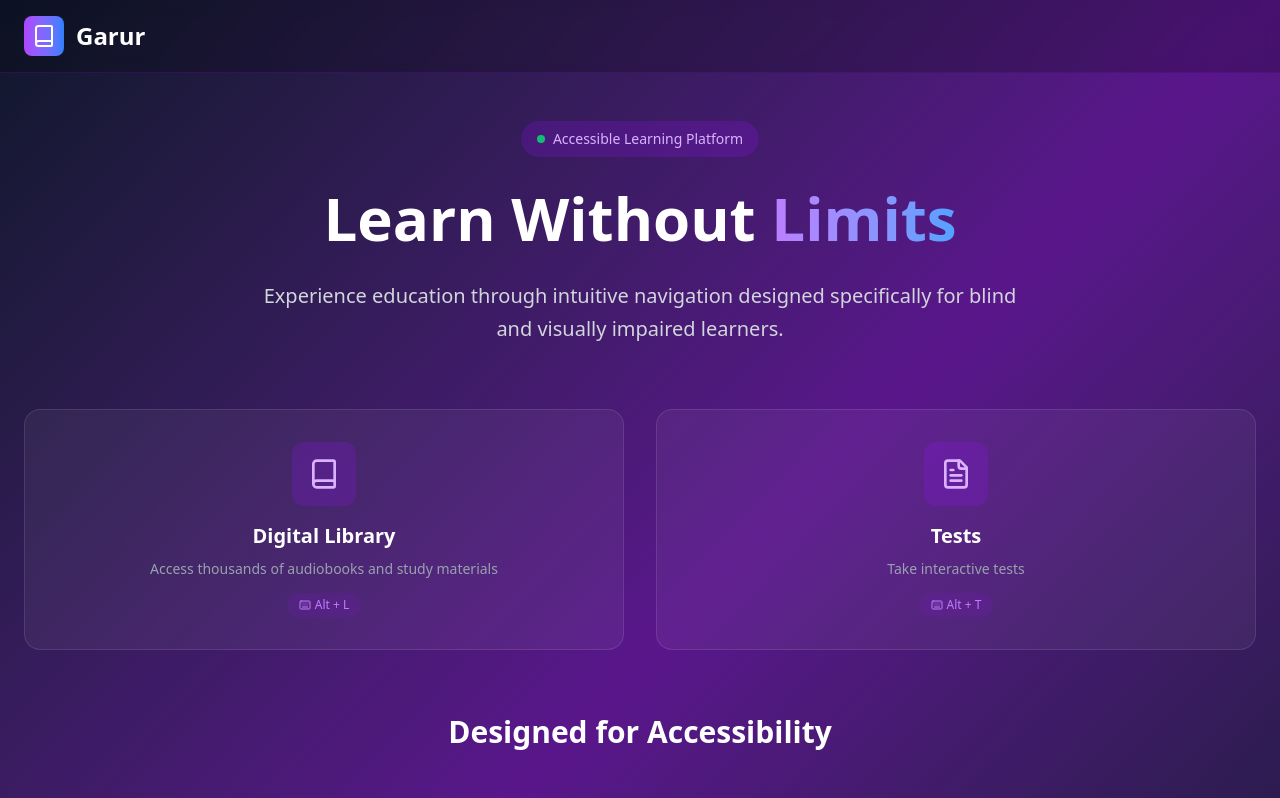
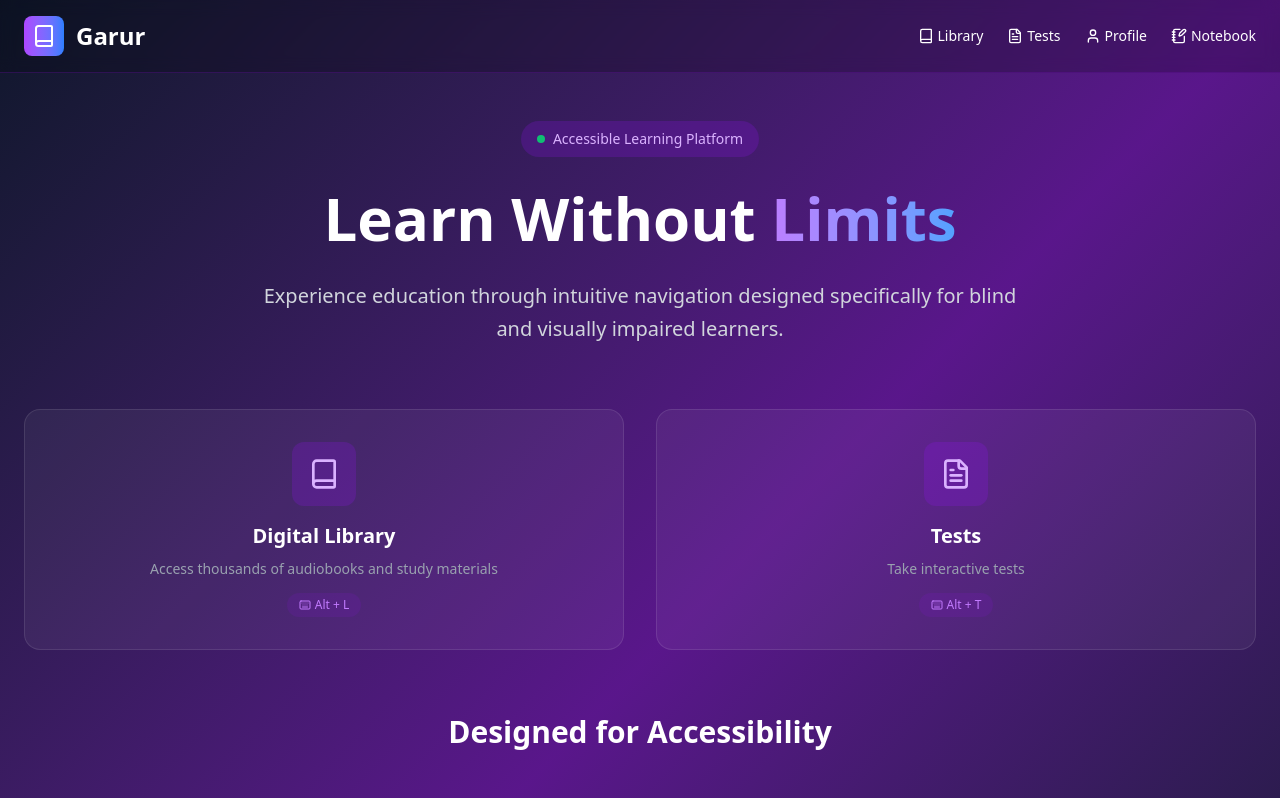
Before and after one commit to t-suraj21/Garur2, a React (Vite) app: page /home in a window 1280 px wide. Shown: the top 798 px of the page. Built offline with nearby package versions, Linux system fonts and the light colour scheme; sample sign-in values are in the browser's storage.

Commit message:
add test,profile and note book

```diff
--- a/src/pages/Home.jsx
+++ b/src/pages/Home.jsx
@@ -4,20 +4,19 @@ import {
   FileText,
   Headphones,
   Keyboard,
-  ArrowRight
+  ArrowRight,
+  User,
+  NotebookPen
 } from 'lucide-react';
 import { useNavigate } from 'react-router-dom';
 
 const Home = () => {
   const navigate = useNavigate();
 
-  const navigateToLibrary = () => {
-    navigate('/library');
-  };
-
-  const navigateToTests = () => {
-    navigate('/tests');
-  };
+  const navigateToLibrary = () => navigate('/library');
+  const navigateToTests = () => navigate('/tests');
+  const navigateToProfile = () => navigate('/profile');
+  const navigateToNotebook = () => navigate('/notebook');
 
   const quickActions = [
     {
@@ -65,12 +64,29 @@ const Home = () => {
       <header className="border-b border-purple-800/30 bg-black/20 backdrop-blur-sm">
         <div className="container mx-auto px-6 py-4">
           <div className="flex items-center justify-between">
+            {/* Branding */}
             <div className="flex items-center space-x-3">
               <div className="w-10 h-10 bg-gradient-to-r from-purple-500 to-blue-500 rounded-lg flex items-center justify-center">
                 <Book className="w-6 h-6 text-white" />
               </div>
               <h1 className="text-2xl font-bold text-white">Garur</h1>
             </div>
+
+            {/* Top Navigation */}
+            <nav className="flex items-center space-x-6 text-sm font-medium text-white">
+              <button onClick={navigateToLibrary} className="hover:text-purple-400 transition-all flex items-center gap-1">
+                <Book className="w-4 h-4" /> Library
+              </button>
+              <button onClick={navigateToTests} className="hover:text-purple-400 transition-all flex items-center gap-1">
+                <FileText className="w-4 h-4" /> Tests
+              </button>
+              <button onClick={navigateToProfile} className="hover:text-purple-400 transition-all flex items-center gap-1">
+                <User className="w-4 h-4" /> Profile
+              </button>
+              <button onClick={navigateToNotebook} className="hover:text-purple-400 transition-all flex items-center gap-1">
+                <NotebookPen className="w-4 h-4" /> Notebook
+              </button>
+            </nav>
           </div>
         </div>
       </header>
--- a/src/pages/TestPage.jsx
+++ b/src/pages/TestPage.jsx
@@ -14,7 +14,7 @@ const TestPage = () => {
 
   useEffect(() => {
     setIsLoading(true);
-    fetch(`http://localhost:5000/api/test/start/${classId}/${subject}/${chapterId}`)
+    fetch(`http://localhost:5000/api/tests/${classId}/${subject}/${chapterId}`)
       .then(res => res.json())
       .then(data => {
         setQuestions(data.questions);
@@ -60,7 +60,7 @@ const TestPage = () => {
   };
 
   const handleBackToReader = () => {
-    navigate(`/reader/${classId}/${subject}/${chapterId}`);
+    navigate('/library');
   };
 
   return (
@@ -80,7 +80,7 @@ const TestPage = () => {
                 onClick={handleBackToReader}
                 className="px-6 py-3 bg-secondary text-white rounded-lg hover:bg-secondary/90 transition-colors"
               >
-                Back to Reader
+                Back to Library
               </button>
               {testCompleted && (
                 <button
```
